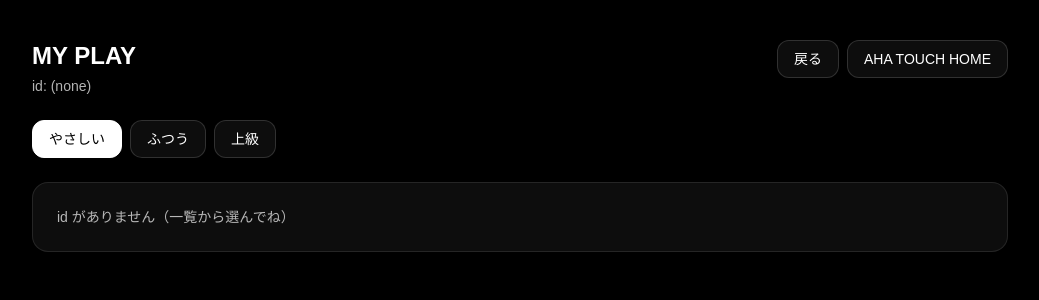
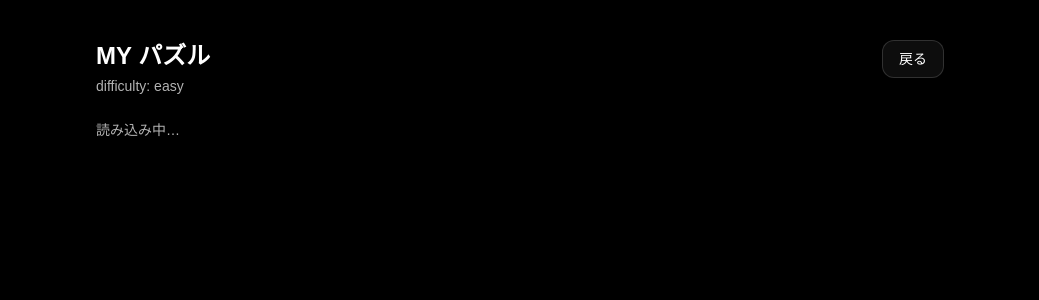
Before and after one commit to kan0601g-maker/nururmarket-ui, a Next.js app: page /ahatouch/my/play in a window 1280 px wide. Shown: the top 300 px of the page, without its empty margins (120-1159 px from the left). Built offline with nearby package versions, Linux system fonts and the light colour scheme.

Commit message:
fix my play import and suspense

```diff
--- a/app/ahatouch/my/play/page.tsx
+++ b/app/ahatouch/my/play/page.tsx
@@ -4,104 +4,65 @@ import Link from "next/link";
 import { Suspense, useEffect, useMemo, useState } from "react";
 import { useSearchParams } from "next/navigation";
 
-import { getUserImagesSrcById, revokeUrl } from "../../_components/userImages";
+import {
+  getUserImageSrcById, // ✅ 単数形
+  revokeUrl,
+} from "../../_components/userImages";
+
 import { AhaPuzzle } from "../../_components/AhaPuzzle";
 
 type Difficulty = "easy" | "normal" | "hard";
 
-/**
- * ✅ useSearchParams を使う処理は必ず Suspense の内側へ
- */
-function MyAhaPlayInner() {
+/* ===== Suspense 内側 ===== */
+function PlayInner() {
   const sp = useSearchParams();
-  const id = sp.get("id") ?? "";
+  const idFromQuery = sp.get("id") ?? "";
 
   const [difficulty, setDifficulty] = useState<Difficulty>("easy");
-
-  // 表示用URL（例：userImages側で objectURL を返す想定）
-  const [src, setSrc] = useState<string>("");
+  const [src, setSrc] = useState<string | null>(null);
 
   useEffect(() => {
+    if (!idFromQuery) return;
+
     let alive = true;
+    const url = getUserImageSrcById(idFromQuery);
 
-    (async () => {
-      if (!id) {
-        setSrc("");
-        return;
-      }
-      const url = await getUserImagesSrcById(id);
-      if (!alive) {
-        revokeUrl(url);
-        return;
-      }
-      setSrc(url);
-    })();
+    if (alive) setSrc(url);
 
     return () => {
       alive = false;
-      if (src) revokeUrl(src);
+      if (url) revokeUrl(url);
     };
-    // eslint-disable-next-line react-hooks/exhaustive-deps
-  }, [id]);
-
-  const size = useMemo(() => {
-    if (difficulty === "easy") return 3;
-    if (difficulty === "normal") return 4;
-    return 5;
-  }, [difficulty]);
+  }, [idFromQuery]);
 
   return (
     <main className="min-h-screen bg-black text-white">
-      <div className="mx-auto max-w-5xl px-6 py-10">
+      <div className="mx-auto max-w-4xl px-6 py-10">
         <div className="flex items-start justify-between gap-4">
           <div>
-            <h1 className="text-2xl font-bold">MY PLAY</h1>
-            <p className="mt-1 text-sm opacity-70">id: {id || "(none)"}</p>
+            <h1 className="text-2xl font-bold">MY パズル</h1>
+            <p className="mt-1 text-sm opacity-70">
+              difficulty: {difficulty}
+            </p>
           </div>
 
-          <div className="flex items-center gap-2">
           <Link
             href="/ahatouch/my"
             className="rounded-xl border border-white/15 bg-white/5 px-4 py-2 text-sm hover:bg-white/10 transition"
           >
             戻る
           </Link>
-            <Link
-              href="/ahatouch"
-              className="rounded-xl border border-white/15 bg-white/5 px-4 py-2 text-sm hover:bg-white/10 transition"
-            >
-              AHA TOUCH HOME
-            </Link>
-          </div>
         </div>
 
-        <div className="mt-6 flex flex-wrap gap-2">
-          {(["easy", "normal", "hard"] as Difficulty[]).map((d) => {
-            const active = d === difficulty;
-            return (
-              <button
-                key={d}
-                onClick={() => setDifficulty(d)}
-                className={[
-                  "rounded-xl px-4 py-2 text-sm border transition",
-                  active
-                    ? "bg-white text-black border-white"
-                    : "bg-white/5 text-white border-white/15 hover:bg-white/10",
-                ].join(" ")}
-              >
-                {d === "easy" ? "やさしい" : d === "normal" ? "ふつう" : "上級"}
-              </button>
-            );
-          })}
-        </div>
-
-        <div className="mt-6 rounded-2xl border border-white/10 bg-white/5 p-6">
-          {!id ? (
-            <div className="text-sm opacity-70">id がありません（一覧から選んでね）</div>
-          ) : !src ? (
-            <div className="text-sm opacity-70">画像読み込み中…</div>
+        <div className="mt-6">
+          {src ? (
+            <AhaPuzzle
+              imageSrc={src}
+              difficulty={difficulty}
+              onDifficultyChange={setDifficulty}
+            />
           ) : (
-            <AhaPuzzle imageSrc={src} size={size} />
+            <div className="text-sm opacity-70">読み込み中…</div>
           )}
         </div>
       </div>
@@ -109,9 +70,7 @@ function MyAhaPlayInner() {
   );
 }
 
-/**
- * ✅ default export は Suspense で包むだけ（これがビルド通す本体）
- */
+/* ===== 外側（Suspense） ===== */
 export default function Page() {
   return (
     <Suspense
@@ -121,7 +80,7 @@ export default function Page() {
         </main>
       }
     >
-      <MyAhaPlayInner />
+      <PlayInner />
     </Suspense>
   );
 }
```
Lines whose indentation alone changed are shown as unchanged.
